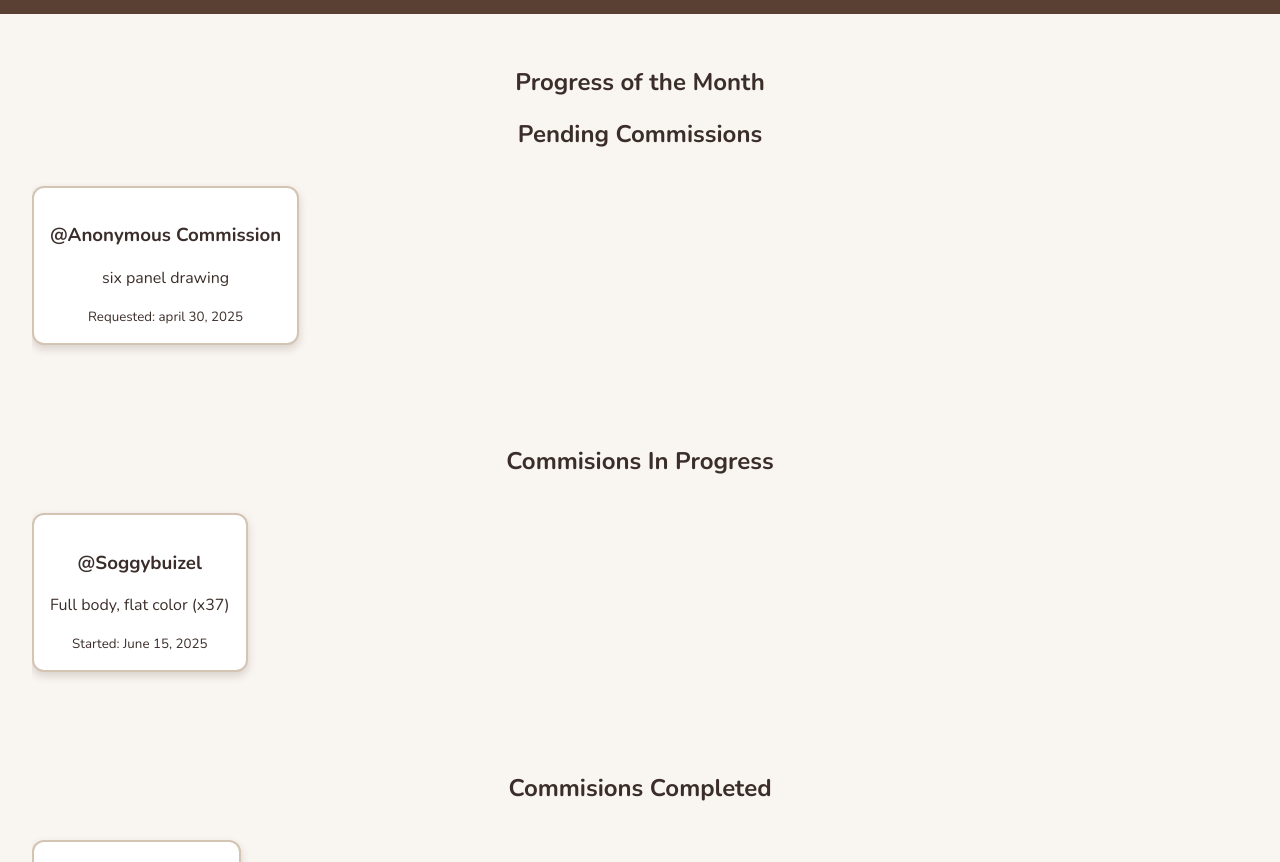
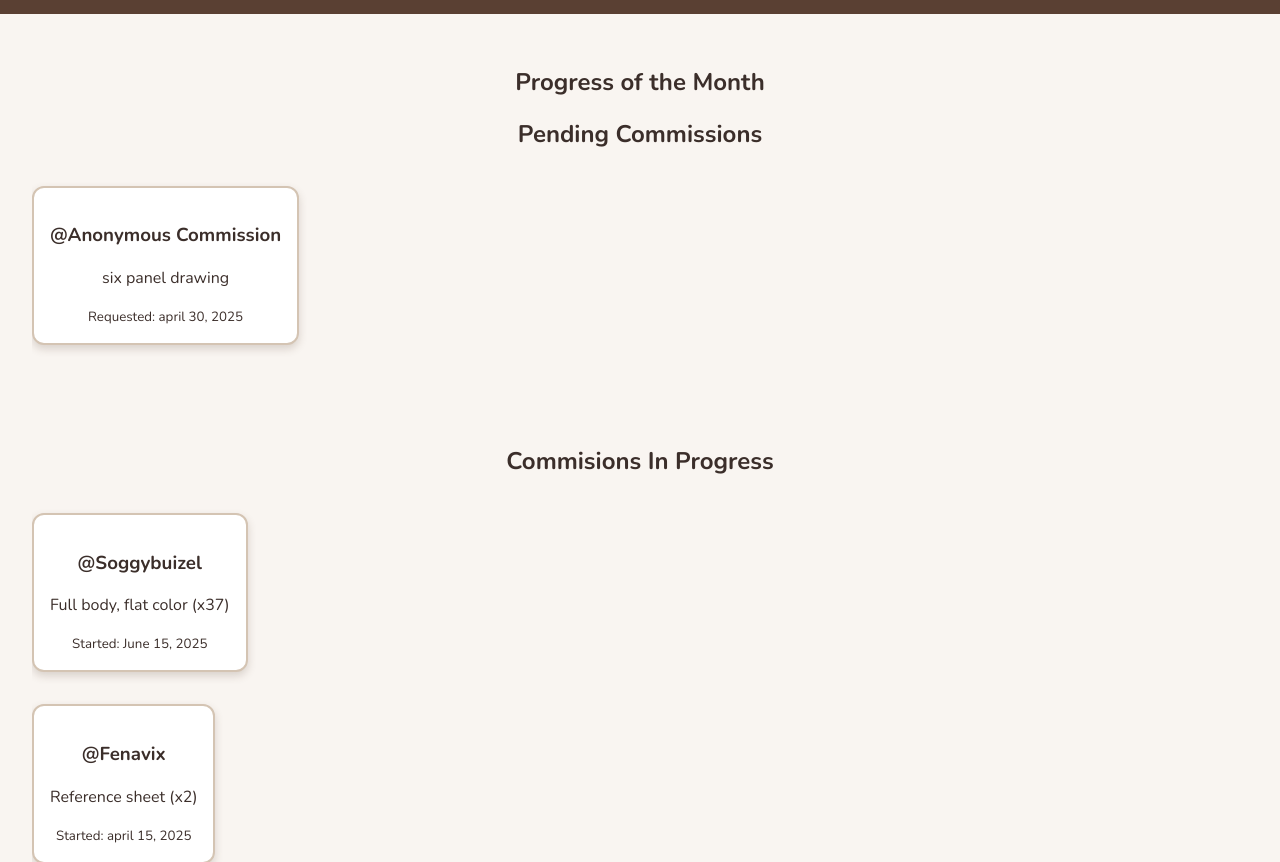
Before and after one commit to Sabi-Woofington/Stinky.github.io, a plain HTML site: page commission.html in a window 1280 px wide. Shown: the part 90-952 px from the top of the page. Drawn offline with nearby package versions, Linux system fonts and the light colour scheme.

Commit message:
Update commission.html

```diff
--- a/commission.html
+++ b/commission.html
@@ -47,6 +47,15 @@
             <small>Started: June 15, 2025</small>
           </div>
         </div>
+
+        <div class="carousel">
+          <div class="card">
+            <h3>@Fenavix</h3>
+            <p>Reference sheet (x2)</p>
+            <small>Started: april 15, 2025</small>
+          </div>
+        </div>
+
       </section>
 
       <section class="carousel-section">
```
